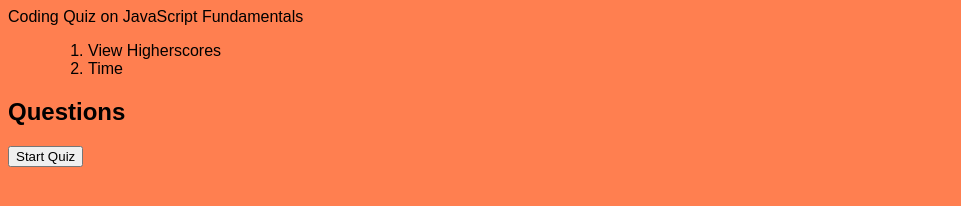
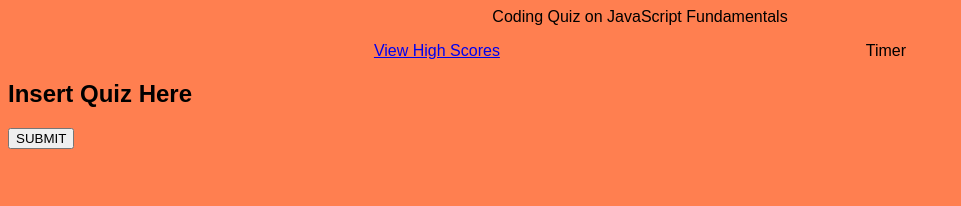
Before and after one commit to MFMcNolt/timed_coding_quiz, a plain HTML site: page index.html in a window 1280 px wide. Shown: the whole page, without its empty margins (0-961 px from the left). Drawn offline with Linux system fonts and the light colour scheme.

Commit message:
created questions, amended HTML JS

```diff
--- a/assets/script.js
+++ b/assets/script.js
@@ -0,0 +1,58 @@
+
+/*timer
+var timeLeft = 60;
+var elem = document.getElementById('Timer');
+
+var timerId = setInterval(countdown, 1000);
+
+function countdown() {
+  if (timeLeft == 0) {
+    clearTimeout(timerId);
+    doSomething();
+  }
+}
+*/
+
+/*Quiz function
+function generateQuiz(questions, quizContainer, resultsContainer, submitButton){
+
+	function showQuestions(questions, quizContainer){
+		// code will go here
+	}
+
+	function showResults(questions, quizContainer, resultsContainer){
+		// code will go here
+	}
+
+	// show the questions
+	showQuestions(questions, quizContainer);
+
+	// when user clicks submit, show results
+	submitButton.onclick = function(){
+		showResults(questions, quizContainer, resultsContainer);
+	}
+}
+*/
+
+Questions
+var Questions = [{
+    Q: "Which of the following is not a JavaScript Data type?";
+    A: [{Text: "Number", isCorrect: false}
+    {Text: "String", isCorrect: false}
+    {Text: "Bootleg", isCorrect: true}
+    {Text: "Object", isCorrect: false}
+    {Text: "Undefined", isCorrect: false}
+]
+}
+Question: Which of the following is not a JavaScript Data type? Answers: Number, String, Bootleg, Object, Undefined
+
+Question: Arrays in JavaScript can be used to store... Answers: Seeds, Noise, Numbers, Links
+
+Question: Inside what HTML tag you would put JavaScript code? Answers: js, scripting, script, javascript
+
+Question: How do you declare a JavaScript vairable x? Answers: define x, variable x, var x, def x.
+
+Question: when you dont assign a value to a variable it will be? Answers: null, undefined, "", NaN.
+
+
+]
--- a/assets/style.css
+++ b/assets/style.css
@@ -6,4 +6,24 @@ body {
 
 header {
     font-size: 150;
+    display: flex;
+    justify-content: center;
 }
+
+menu {
+    display: flex;
+    justify-content: space-evenly;
+    padding: 0;
+
+}
+
+#highscores {
+    display: flex;
+    justify-content: left;
+}
+
+#timer {
+    display: flex;
+    justify-content: right;
+
+}
--- a/index.html
+++ b/index.html
@@ -5,23 +5,28 @@
     <meta name="viewport" content="width=device-width, initial-scale=1.0">
     <title>Coding Quiz</title>
     <link rel="stylesheet" href="assets/style.css">
+
 </head>
 <body>
     <header id="header">Coding Quiz on JavaScript Fundamentals</header>
 
-    <menu>
-        <ol class="menu">
-            <li><a href="highscores.html" id="highscores"></a>View Higherscores</button></li>
-            <li id="timer">Time</li>
-        </ol>
-    </menu>
+<menu class="menu">
+        <div id="highscores"><a href="highscores.html">View High Scores</a></div>
+        <div id="countdown"><span id="timer">Timer</span></div>
+</menu>
 
-    <section class="container">
-        <h1>Questions</h1>
-        <button>Start Quiz</button>
-    </section>
 
+<section class="Quiz">
+        <h1>Insert Quiz Here</h1>
+        <div class="question" id="ques"></div>
+        <div class="options" id="opt"></div>
+        <button onclick="checkAns()" id="btn">SUBMIT</button>
+        <div id="score"></div>
+
+</section>
+
+<script src="assets/script.js"></script>
 </body>
-<script src="assets/script.js"></script>
+
 
 </html>
```
